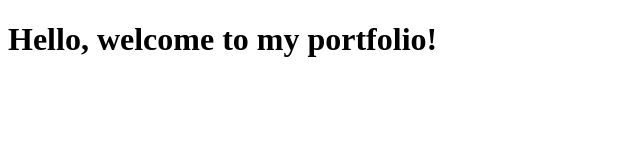
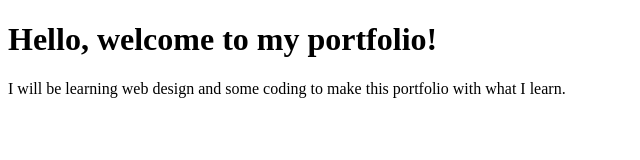
Before and after one commit to nicholassjlee/nicholassjlee.github.io, a plain HTML site: page index.html in a window 1280 px wide. Shown: the whole page, without its empty margins (0-640 px from the left). Drawn offline with Linux system fonts and the light colour scheme.

Commit message:
Update index.html

```diff
--- a/index.html
+++ b/index.html
@@ -4,6 +4,7 @@
         <title>Nicholas Lee's Portfolio</title>
         <body>
             <h1>Hello, welcome to my portfolio!</h1>
+            <p>I will be learning web design and some coding to make this portfolio with what I learn.</p>
         </body>
     </head>
 </html>
```
